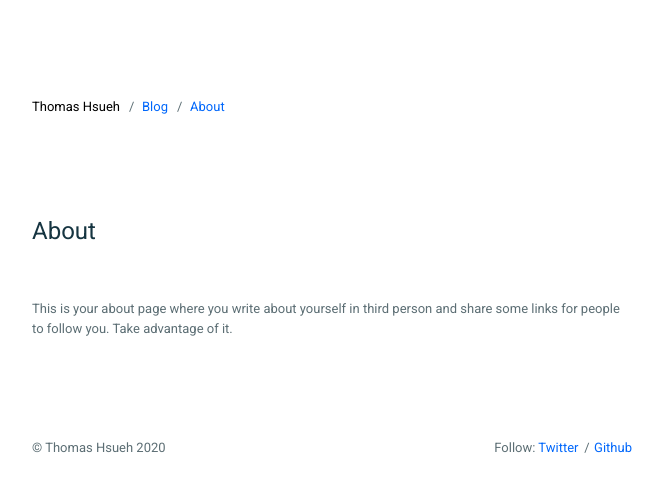
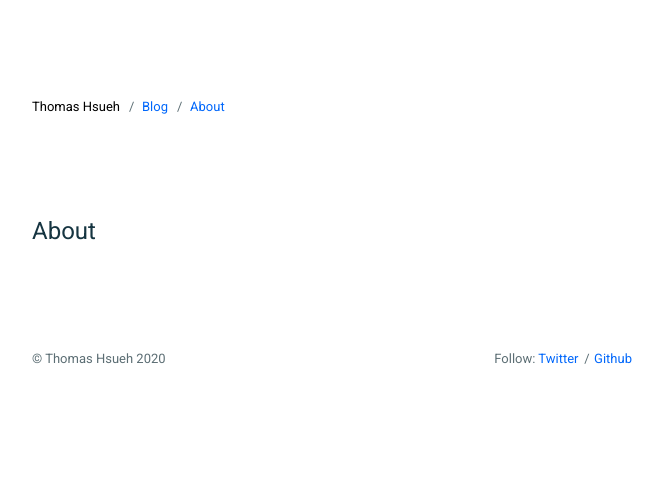
Before and after one commit to guiltygyoza/blog, a Jekyll site: the page built from _pages/about.markdown, in a window 1280 px wide. Shown: the top 492 px of the page, without its empty margins (308-971 px from the left). Built offline with Jekyll 4.4.1, drawn with Linux system fonts in a browser that asks for light colours.

Commit message:
updated about

```diff
--- a/_pages/about.markdown
+++ b/_pages/about.markdown
@@ -3,4 +3,3 @@ layout: content
 title: About
 permalink: /about/
 ---
-This is your about page where you write about yourself in third person and share some links for people to follow you. Take advantage of it.
```
